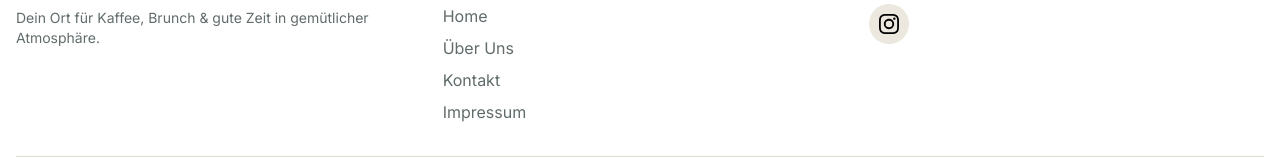
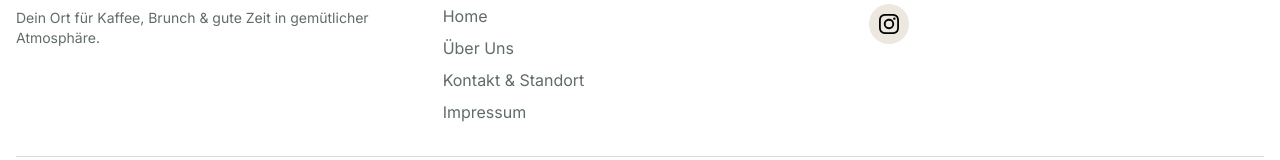
Before and after one commit to avn-dev/kanpas-cozy-corner, a React (Vite) app: page / in a window 1280 px wide. Shown: the part 1709-1869 px from the top of the page. Built offline with nearby package versions, Linux system fonts and the light colour scheme; the HTML template or start-up script is replaced by a standard one.

Commit message:
preis changes

```diff
--- a/src/components/Footer.tsx
+++ b/src/components/Footer.tsx
@@ -44,7 +44,7 @@ const Footer = () => {
               </li>
               <li>
                 <Link to="/contact" className="text-muted-foreground hover:text-secondary transition-colors duration-300">
-                  Kontakt
+                  Kontakt & Standort
                 </Link>
               </li>
               <li>
--- a/src/components/Navigation.tsx
+++ b/src/components/Navigation.tsx
@@ -12,7 +12,7 @@ const Navigation = () => {
     { name: "Home", path: "/" },
     // { name: "Menü", path: "/menu" },
     { name: "Über Uns", path: "/about" },
-    { name: "Kontakt", path: "/contact" },
+    { name: "Kontakt & Standort", path: "/contact" },
   ];
 
   const isActive = (path: string) => location.pathname === path;
```
